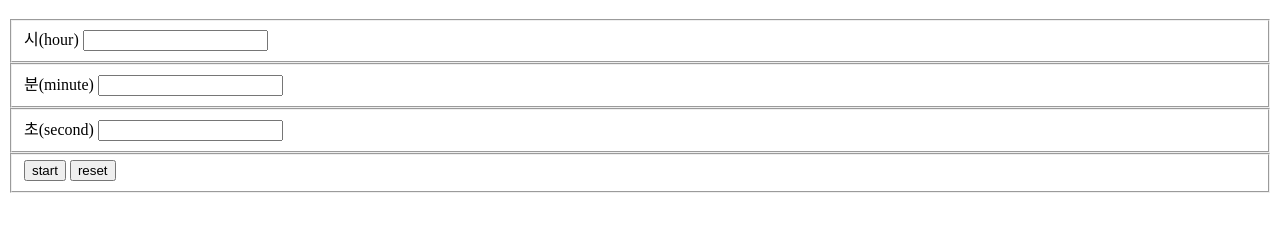
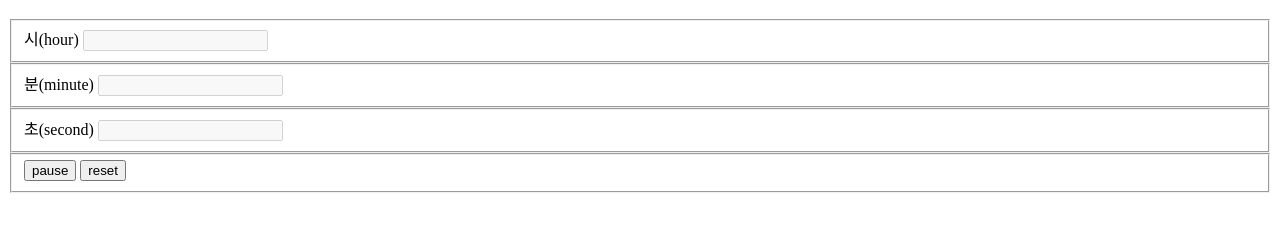
Before and after one commit to Bam-j/Simple-Timer, a website with bundled scripts: page html/index.html in a window 1280 px wide. Both pictures are taken after a click on the button "start". Shown: the part 61-292 px from the top of the page. Built offline with nearby package versions, Linux system fonts and the light colour scheme.

Commit message:
코드 정리

```diff
--- a/html/index.html
+++ b/html/index.html
@@ -33,12 +33,8 @@
       </label>
     </fieldset>
     <fieldset class='formField'>
-      <button id='startAndPauseButton' type='button' onclick='startAndPauseButtonAction()'>
-        start
-      </button>
-      <button id='resetAndStopButton' type='button' onclick='resetAndStopButtonAction()'>
-        reset
-      </button>
+      <button id='startAndPauseButton' type='button'>start</button>
+      <button id='resetAndStopButton' type='button'>reset</button>
     </fieldset>
   </form>
 </main>
--- a/js/ButtonActions/startAndPauseButtonAction.js
+++ b/js/ButtonActions/startAndPauseButtonAction.js
@@ -1,8 +1,12 @@
 export const startAndPauseButtonAction = (startAndPauseButton, time) => {
-  if (startAndPauseButton.value === 'start') {
-    startAndPauseButton.innerHTML = 'pause';
+  if (startAndPauseButton.innerText === 'start') {
+    startAndPauseButton.innerText = 'pause';
   }
   else {
-    startAndPauseButton.innerHTML = 'start';
+    startAndPauseButton.innerText = 'start';
   }
+
+  document.getElementById('inputHour').disabled = true;
+  document.getElementById('inputMinute').disabled = true;
+  document.getElementById('inputSecond').disabled = true;
 };
--- a/js/getTimeFromInputElements.js
+++ /dev/null
@@ -1,7 +0,0 @@
-export const getTimeFromInputElements = () => {
-  let hour = parseInt(document.getElementById('inputHour').value);
-  let minute = parseInt(document.getElementById('inputMinute').value);
-  let second = parseInt(document.getElementById('inputSecond').value);
-
-  return [hour, minute, second];
-}
--- a/js/index.js
+++ b/js/index.js
@@ -1,17 +1,16 @@
-import {getTimeFromInputElements} from './getTimeFromInputElements.js';
 import {startAndPauseButtonAction} from './ButtonActions/startAndPauseButtonAction.js';
 
 document.addEventListener('DOMContentLoaded', () => {
-  let startAndPauseButton = document.getElementById('startAndPauseButton');
-  let resetAndStopButton = document.getElementById('resetAndStopButton');
+  const startAndPauseButton = document.getElementById('startAndPauseButton');
+  const resetAndStopButton = document.getElementById('resetAndStopButton');
 
-  let time;
+  const hour = parseInt(document.getElementById('inputHour').value);
+  const minute = parseInt(document.getElementById('inputMinute').value);
+  const second = parseInt(document.getElementById('inputSecond').value);
+
+  let time = [hour, minute, second];
 
   startAndPauseButton.addEventListener('click', () => {
-    console.log('start 버튼 액션');
-
-    time = getTimeFromInputElements();
-
     startAndPauseButtonAction(startAndPauseButton, time);
   });
   resetAndStopButton.addEventListener('click', () => {
```
Also changed, not shown: js/ButtonActions/resetAndStopButtonAction.js (+12 -1 lines), js/test/getTimeFromInputElements.test.js (added).
